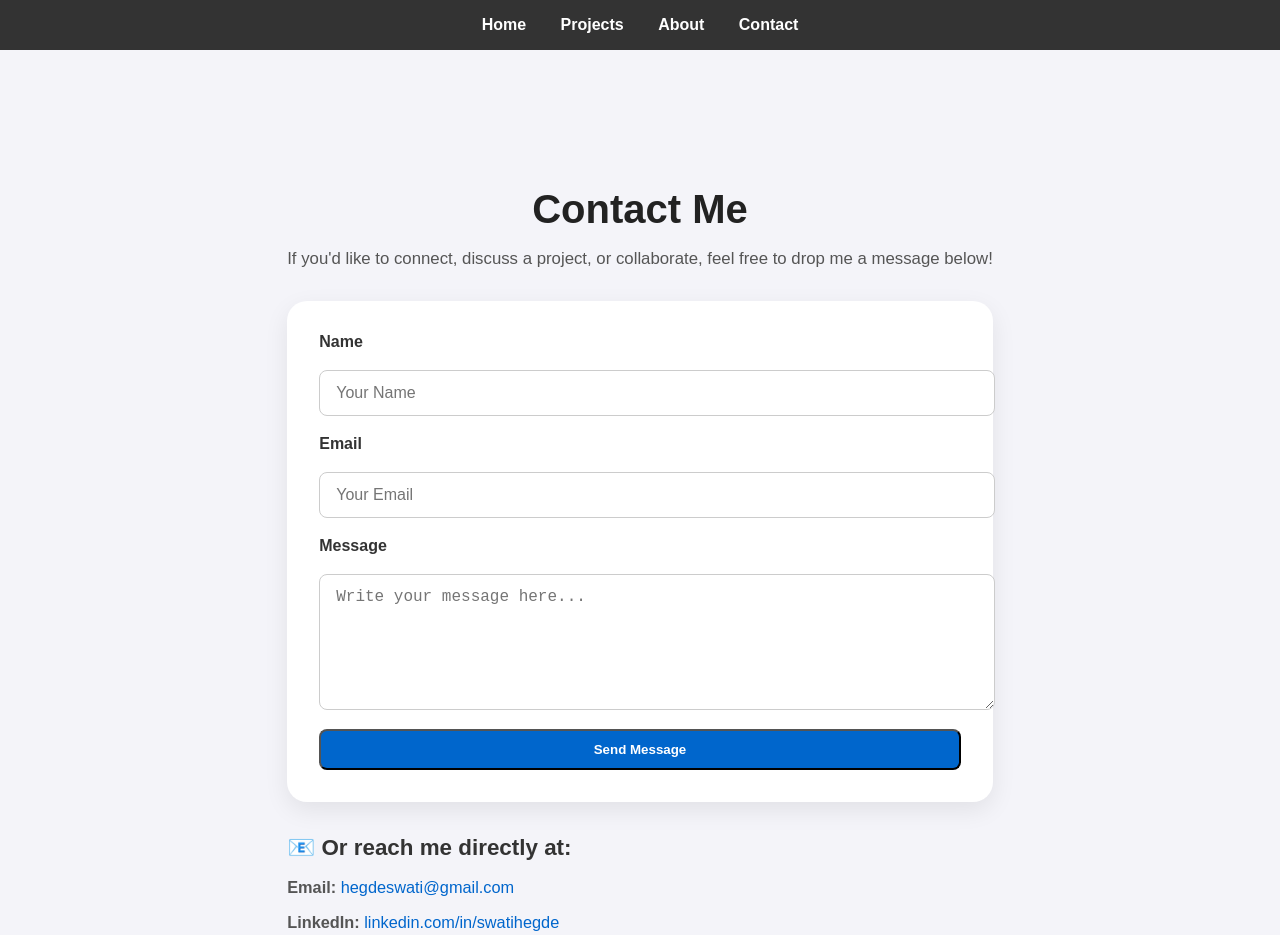
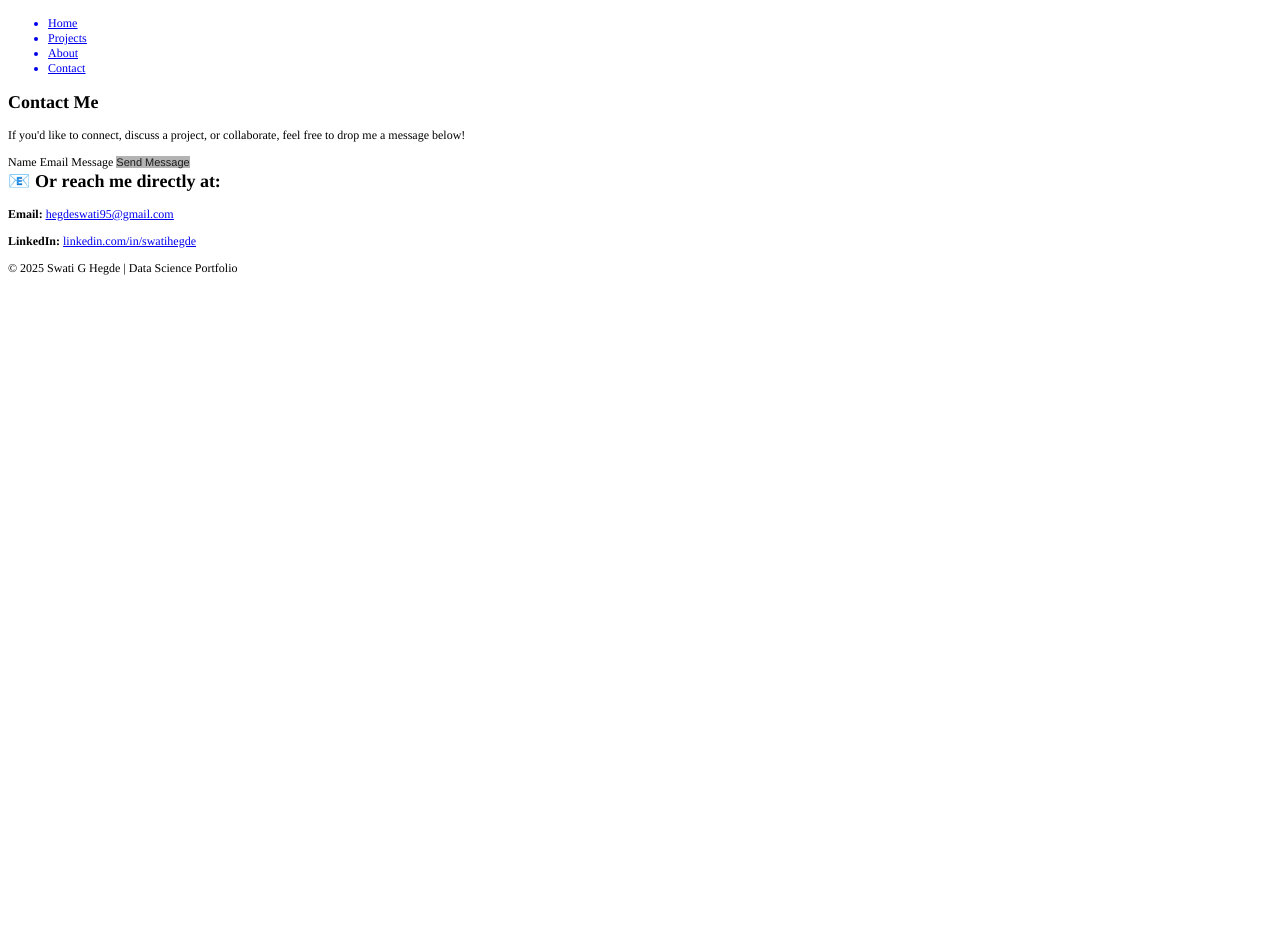
Before and after one commit to swatighegde/swatighegde.github.io, a plain HTML site: page contact.html in a window 1280 px wide. Shown: the top 935 px of the page. After the commit the page ends 800 px from the top, so only its background shows below. Drawn offline with Linux system fonts and the light colour scheme.

Commit message:
Changed Email

```diff
--- a/contact.html
+++ b/contact.html
@@ -1,54 +1,39 @@
-<!DOCTYPE html>
-<html lang="en">
-
+<!DOCTYPE html PUBLIC "-//W3C//DTD HTML 4.01//EN" "http://www.w3.org/TR/html4/strict.dtd">
+<html>
 <head>
-    <meta charset="UTF-8">
-    <meta name="viewport" content="width=device-width, initial-scale=1.0">
-    <title>Contact - Data Science Portfolio</title>
-    <link rel="stylesheet" href="assets/css/style.css">
+  <meta http-equiv="Content-Type" content="text/html; charset=utf-8">
+  <meta http-equiv="Content-Style-Type" content="text/css">
+  <title></title>
+  <meta name="Generator" content="Cocoa HTML Writer">
+  <meta name="CocoaVersion" content="2575.6">
+  <style type="text/css">
+    p.p3 {margin: 0.0px 0.0px 12.0px 0.0px; font: 12.0px Times; -webkit-text-stroke: #000000}
+    p.p4 {margin: 0.0px 0.0px 0.0px 0.0px; font: 12.0px Times; -webkit-text-stroke: #000000}
+    p.p5 {margin: 0.0px 0.0px 12.0px 0.0px; font: 12.0px Times; color: #0000e9; -webkit-text-stroke: #0000e9}
+    li.li1 {margin: 0.0px 0.0px 0.0px 0.0px; font: 12.0px Times; color: #0000e9; -webkit-text-stroke: #0000e9}
+    span.s1 {-webkit-text-stroke: 0px #000000}
+    span.s2 {text-decoration: underline ; font-kerning: none}
+    span.s3 {font-kerning: none}
+    span.s4 {font: 11.0px 'Helvetica Neue'; font-kerning: none; color: rgba(0, 0, 0, 0.85); background-color: #b3b3b3; -webkit-text-stroke: 0px rgba(0, 0, 0, 0.85)}
+    span.s5 {font: 18.0px 'Apple Color Emoji'; font-kerning: none}
+    span.s6 {font-kerning: none; color: #000000; -webkit-text-stroke: 0px #000000}
+    span.s7 {text-decoration: underline ; font-kerning: none; -webkit-text-stroke: 0px #0000e9}
+    ul.ul1 {list-style-type: disc}
+  </style>
 </head>
-
 <body>
-    <header>
-        <nav>
-            <ul>
-                <li><a href="index.html">Home</a></li>
-                <li><a href="projects.html">Projects</a></li>
-                <li><a href="about.html">About</a></li>
-                <li><a href="contact.html">Contact</a></li>
-            </ul>
-        </nav>
-    </header>
-
-    <main>
-        <section class="contact">
-            <h1>Contact Me</h1>
-            <p>If you'd like to connect, discuss a project, or collaborate, feel free to drop me a message below!</p>
-
-            <form class="contact-form" action="#" method="POST">
-                <label for="name">Name</label>
-                <input type="text" id="name" name="name" placeholder="Your Name" required>
-
-                <label for="email">Email</label>
-                <input type="email" id="email" name="email" placeholder="Your Email" required>
-
-                <label for="message">Message</label>
-                <textarea id="message" name="message" rows="6" placeholder="Write your message here..." required></textarea>
-
-                <button type="submit" class="cta-button">Send Message</button>
-            </form>
-
-            <div class="contact-info">
-                <h2>📧 Or reach me directly at:</h2>
-                <p><strong>Email:</strong> <a href="mailto:hegdeswati@gmail.com">hegdeswati@gmail.com</a></p>
-                <p><strong>LinkedIn:</strong> <a href="https://www.linkedin.com/in/swatihegde/" target="\&quot;_blank\&quot;">linkedin.com/in/swatihegde</a></p>
-            </div>
-        </section>
-    </main>
-
-    <footer>
-        <p>© 2025 Swati G Hegde | Data Science Portfolio</p>
-    </footer>
+<ul class="ul1">
+  <li class="li1"><span class="s1"><a href="file:///Users/swatihegde/Documents/DataScience_Portfolio/swatighegde.github.io/index.html"><span class="s2">Home</span></a></span></li>
+  <li class="li1"><span class="s1"><a href="file:///Users/swatihegde/Documents/DataScience_Portfolio/swatighegde.github.io/projects.html"><span class="s2">Projects</span></a></span></li>
+  <li class="li1"><span class="s1"><a href="file:///Users/swatihegde/Documents/DataScience_Portfolio/swatighegde.github.io/about.html"><span class="s2">About</span></a></span></li>
+  <li class="li1"><span class="s1"><a href="file:///Users/swatihegde/Documents/DataScience_Portfolio/swatighegde.github.io/contact.html"><span class="s2">Contact</span></a></span></li>
+</ul>
+<h1 style="margin: 0.0px 0.0px 14.9px 0.0px; font: 18.0px Times; -webkit-text-stroke: #000000"><span class="s3"><b>Contact Me</b></span></h1>
+<p class="p3"><span class="s3">If you'd like to connect, discuss a project, or collaborate, feel free to drop me a message below!</span></p>
+<p class="p4"><span class="s3">Name Email Message </span><span class="s4">Send Message</span></p>
+<h2 style="margin: 0.0px 0.0px 14.9px 0.0px; font: 18.0px Times; -webkit-text-stroke: #000000"><span class="s5">📧</span><span class="s3"><b> Or reach me directly at:</b></span></h2>
+<p class="p5"><span class="s6"><b>Email:</b> <a href="mailto:hegdeswati@gmail.com"><span class="s7">hegdeswati95@gmail.com</span></a></span></p>
+<p class="p5"><span class="s6"><b>LinkedIn:</b> <a href="https://www.linkedin.com/in/swatihegde/"><span class="s7">linkedin.com/in/swatihegde</span></a></span></p>
+<p class="p3"><span class="s3">© 2025 Swati G Hegde | Data Science Portfolio</span></p>
 </body>
-
 </html>
```
